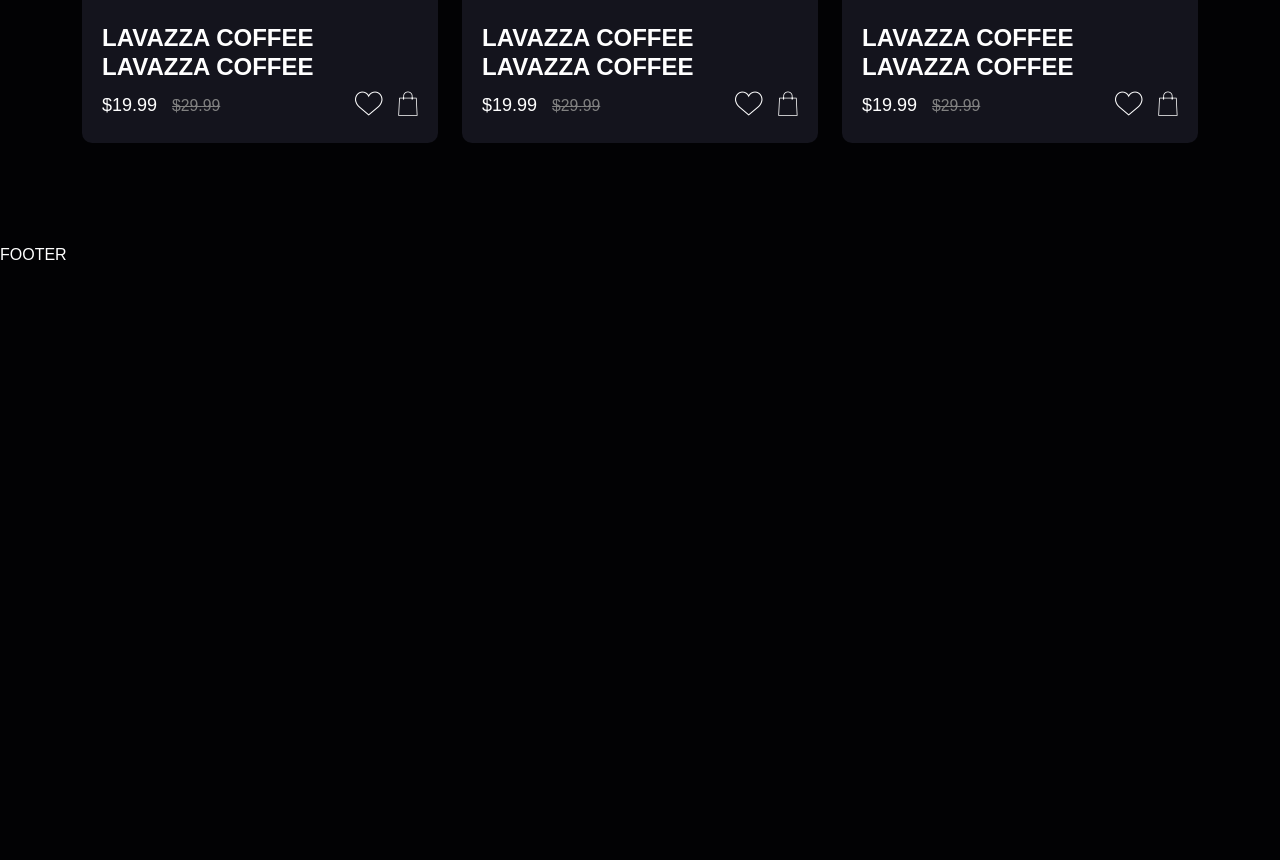
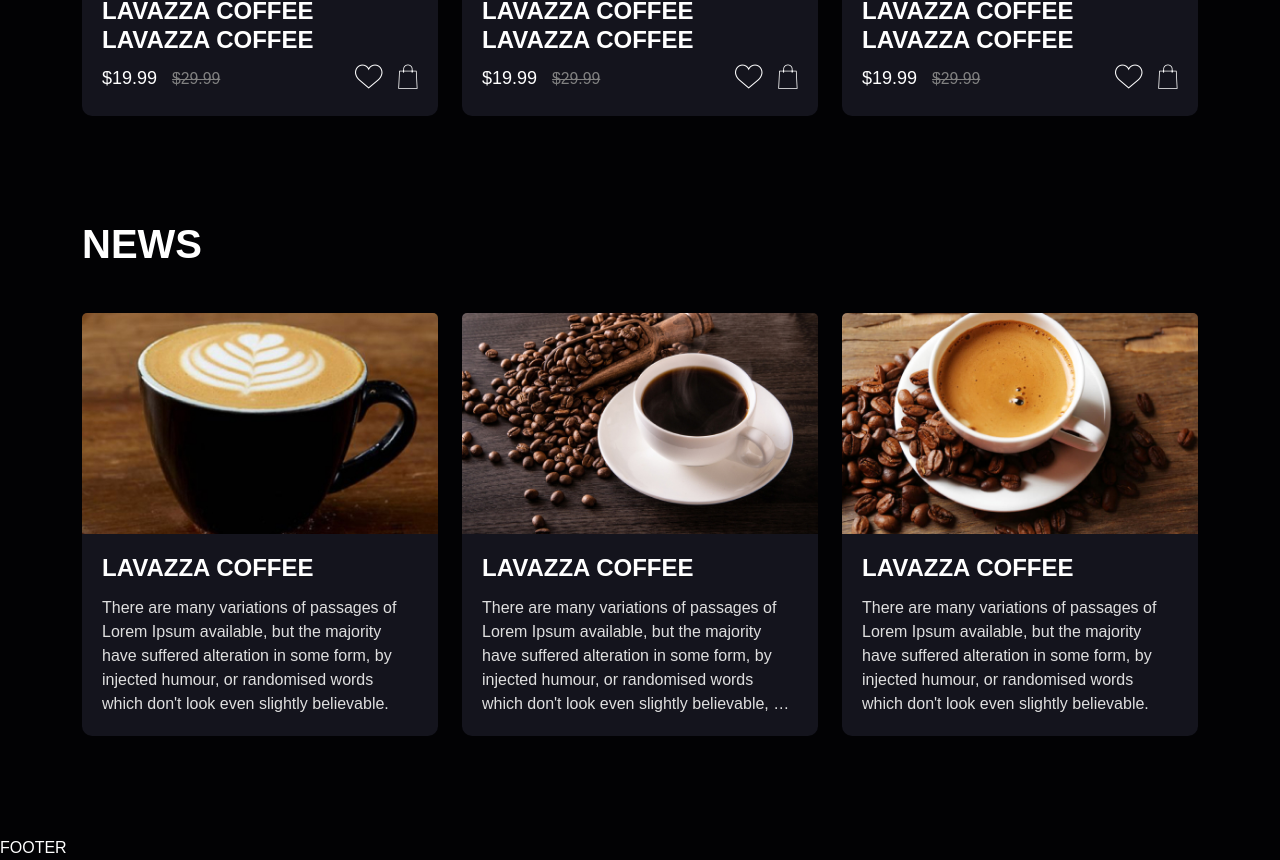
Before and after one commit to Nik-stn/CoffeMeet, a plain HTML site: page index.html in a window 1280 px wide. Shown: the part 1814-2674 px from the top of the page. Before the commit the page ends 2081 px from the top, so only its background shows below. Drawn offline with Linux system fonts and the light colour scheme; files whose address does not match are found by name.

Commit message:
Сверстал секцию новости

```diff
--- a/assets/styles/main.css
+++ b/assets/styles/main.css
@@ -218,6 +218,7 @@
 /* Banner section*/
 .banner-section-img {
     position: relative;
+    padding: 0;
 }
 
 .banner-section-img::before {
@@ -315,6 +316,35 @@
 }
 /* Catalog section*/
 
+/* News section*/
+.news-section .card {
+    background-color: var(--dark-color);
+    border-radius: 10px;
+    border: 0;
+    margin-bottom: 20px;
+}
+
+.news-section .card-body {
+    padding: 20px;
+}
+
+.news-section .card-title  {
+    font-size: 24px;
+    text-transform: uppercase;
+    font-weight: 900;
+    margin-bottom: 13px;
+}
+
+.news-section .card-text {
+    color: var(--grey-color);
+    height: 120px;
+    overflow: hidden;
+    display: -webkit-box;
+    -webkit-line-clamp: 5;
+    -webkit-box-orient: vertical;
+}
+/* News section*/
+
 @media only screen and (max-width: 992px) {
     .hero-section {
         padding: 100px 0;
--- a/index.html
+++ b/index.html
@@ -125,7 +125,7 @@
       <!-- banner-section -->
       <section class="banner-section">
         <div class="container">
-          <div class="banner-section-inner d-lg-flex ">
+          <div class="row">
             <div class="banner-section-img col-lg-6">
               <img src="assets/images/banner.jpg" alt="banner">
             </div>
@@ -299,6 +299,49 @@
       </section>
       <!-- ./catalog-section -->
 
+      <!-- news-section -->
+        <section class="news-section">
+          <div class="container">
+            <h3 class="h-title">News</h3>
+
+            <div class="row">
+
+              <div class="col-md-4">
+                <div class="card">
+                  <img src="assets/images/news1.jpg" class="card-img-top" alt="news1">
+                  <div class="card-body">
+                    <h5 class="card-title"><a href="#">Lavazza coffee</a></h5>
+                    <p class="card-text">There are many variations of passages of Lorem Ipsum available, but the majority have suffered alteration in some form, by injected humour, or randomised words which don't look even slightly believable.</p>
+                  </div>
+                </div>
+              </div>
+
+              <div class="col-md-4">
+                <div class="card">
+                  <img src="assets/images/news2.jpg" class="card-img-top" alt="news2">
+                  <div class="card-body">
+                    <h5 class="card-title"><a href="#">Lavazza coffee</a></h5>
+                    <p class="card-text">There are many variations of passages of Lorem Ipsum available, but the majority have suffered alteration in some form, by injected humour, or randomised words which don't look even slightly believable, or randomised words which don't look even slightly believable.</p>
+                  </div>
+                </div>
+              </div>
+
+              <div class="col-md-4">
+                <div class="card">
+                  <img src="assets/images/news3.jpg" class="card-img-top" alt="news3">
+                  <div class="card-body">
+                    <h5 class="card-title"><a href="#">Lavazza coffee</a></h5>
+                    <p class="card-text">There are many variations of passages of Lorem Ipsum available, but the majority have suffered alteration in some form, by injected humour, or randomised words which don't look even slightly believable.</p>
+                  </div>
+                </div>
+              </div>
+
+            </div>
+
+          </div>
+        </section>
+      <!-- ./news-section -->
+
     </main>
 
     <footer class="footer">
```
Also changed, not shown: assets/images/news1.jpg (added), assets/images/news2.jpg (added), assets/images/news3.jpg (added).
